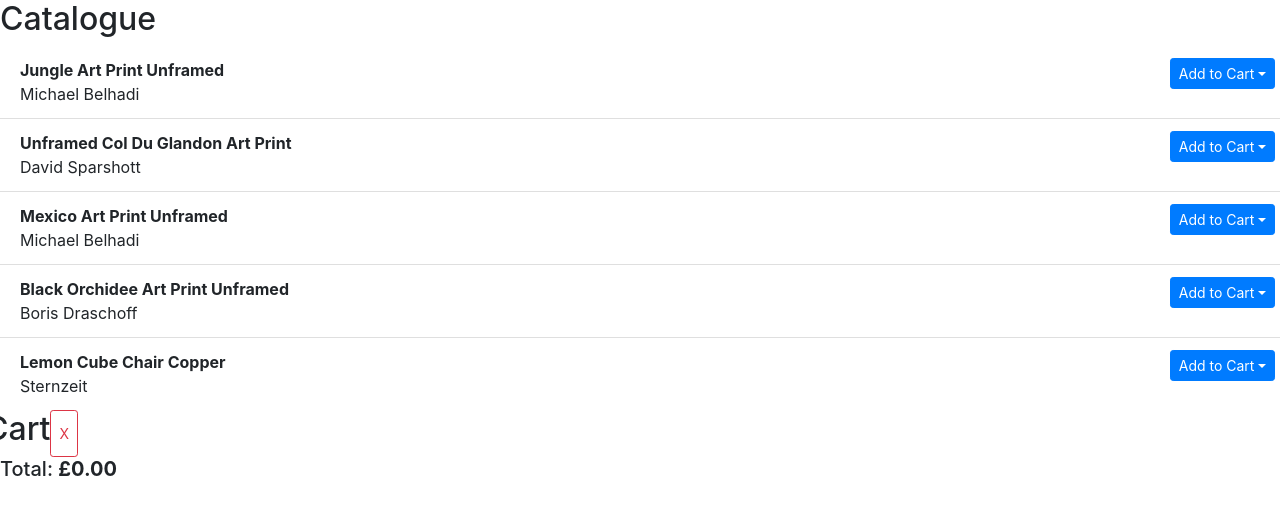
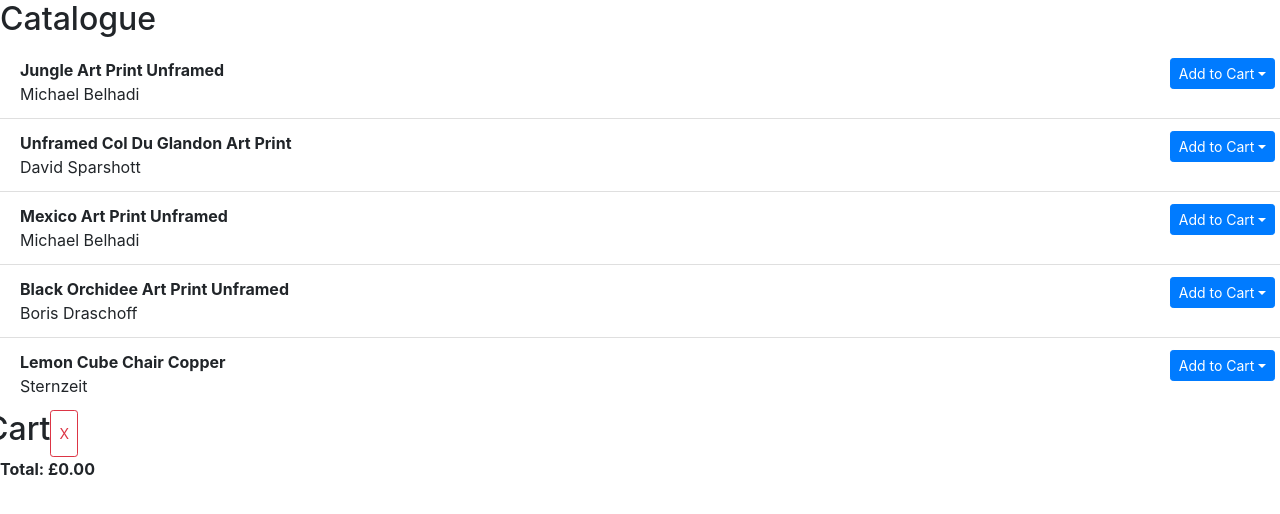
Before and after one commit to rwalle61/shopping-cart-kata, a Next.js app: page / in a window 1280 px wide. Shown: the top 514 px of the page. Built offline with nearby package versions, Linux system fonts and the light colour scheme.

Commit message:
feat, refactor: show item price

```diff
--- a/src/pages/index.tsx
+++ b/src/pages/index.tsx
@@ -8,7 +8,7 @@ import DropdownButton from 'react-bootstrap/DropdownButton';
 import Dropdown from 'react-bootstrap/Dropdown';
 import { products, getBrand, isInStockGivenCart } from '../data';
 import { addToCartPure, removeFromCartPure, priceToString } from '../utilities';
-import { getCartPrice } from '../utilities/cart.utils';
+import { getCartPrice, getItemPriceString } from '../utilities/cart.utils';
 
 const Product = ({
   title,
@@ -79,6 +79,7 @@ const CartItem = ({
     <Col>
       <b>{`${quantity} ${description}`}</b>
       <div>{getBrand(description)}</div>
+      <i>{getItemPriceString(description)}</i>
     </Col>
     <ButtonGroup>
       <ButtonDecrementItem
@@ -119,10 +120,9 @@ const Cart = ({
         </ListGroup.Item>
       ))}
     </ListGroup>
-    <h5>
-      {'Total: '}
-      <b>{getCartPrice(items)}</b>
-    </h5>
+    <div>
+      <b>{`Total: ${getCartPrice(items)}`}</b>
+    </div>
   </div>
 );
 
--- a/src/utilities/cart.utils.ts
+++ b/src/utilities/cart.utils.ts
@@ -11,4 +11,7 @@ export const priceItems = (items): number =>
     0,
   );
 
+export const getItemPriceString = (description: string): string =>
+  priceToString(getItemPrice(description));
+
 export const getCartPrice = (items): string => priceToString(priceItems(items));
```
Also changed, not shown: 1 other file (tests, documents, lock files or other folders).
